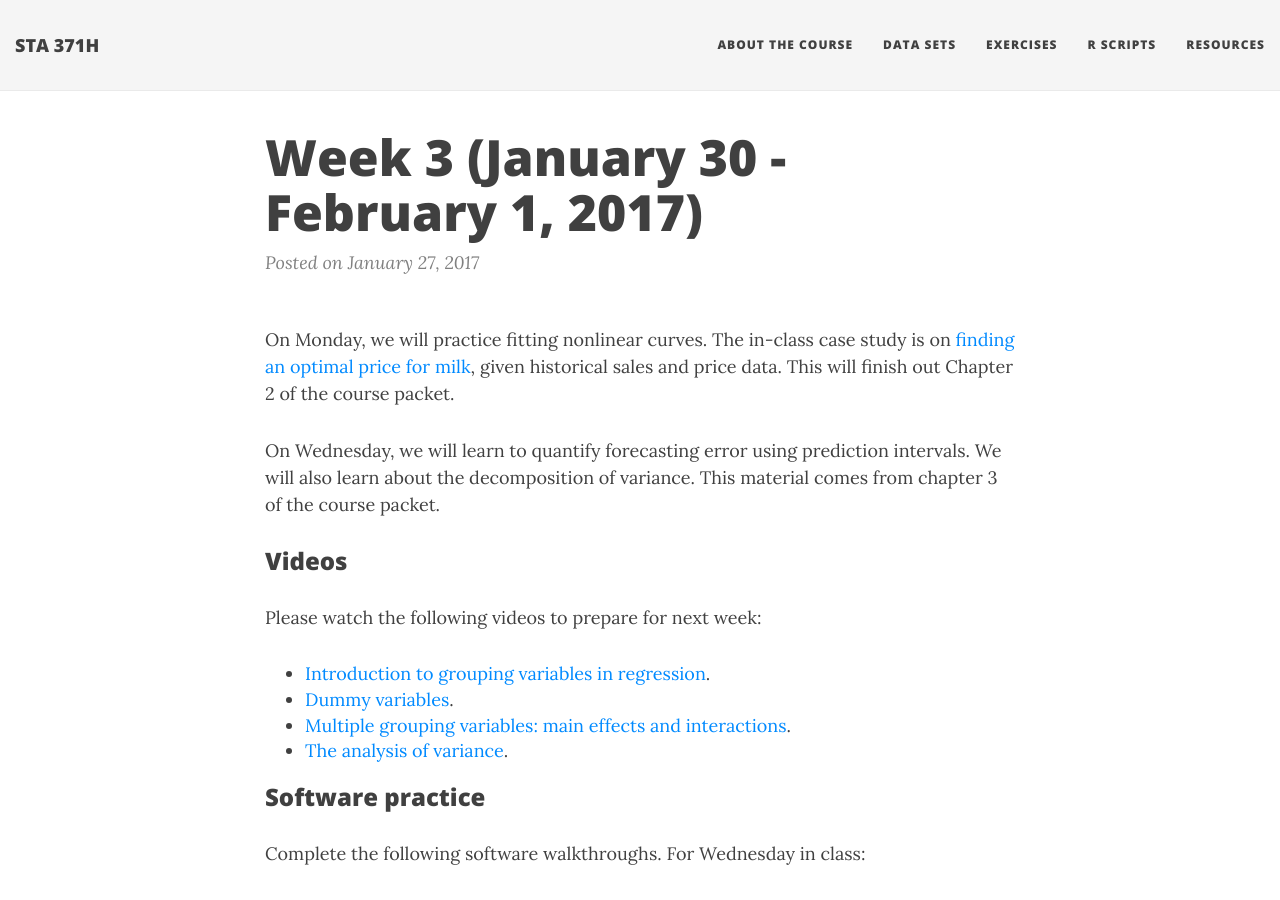
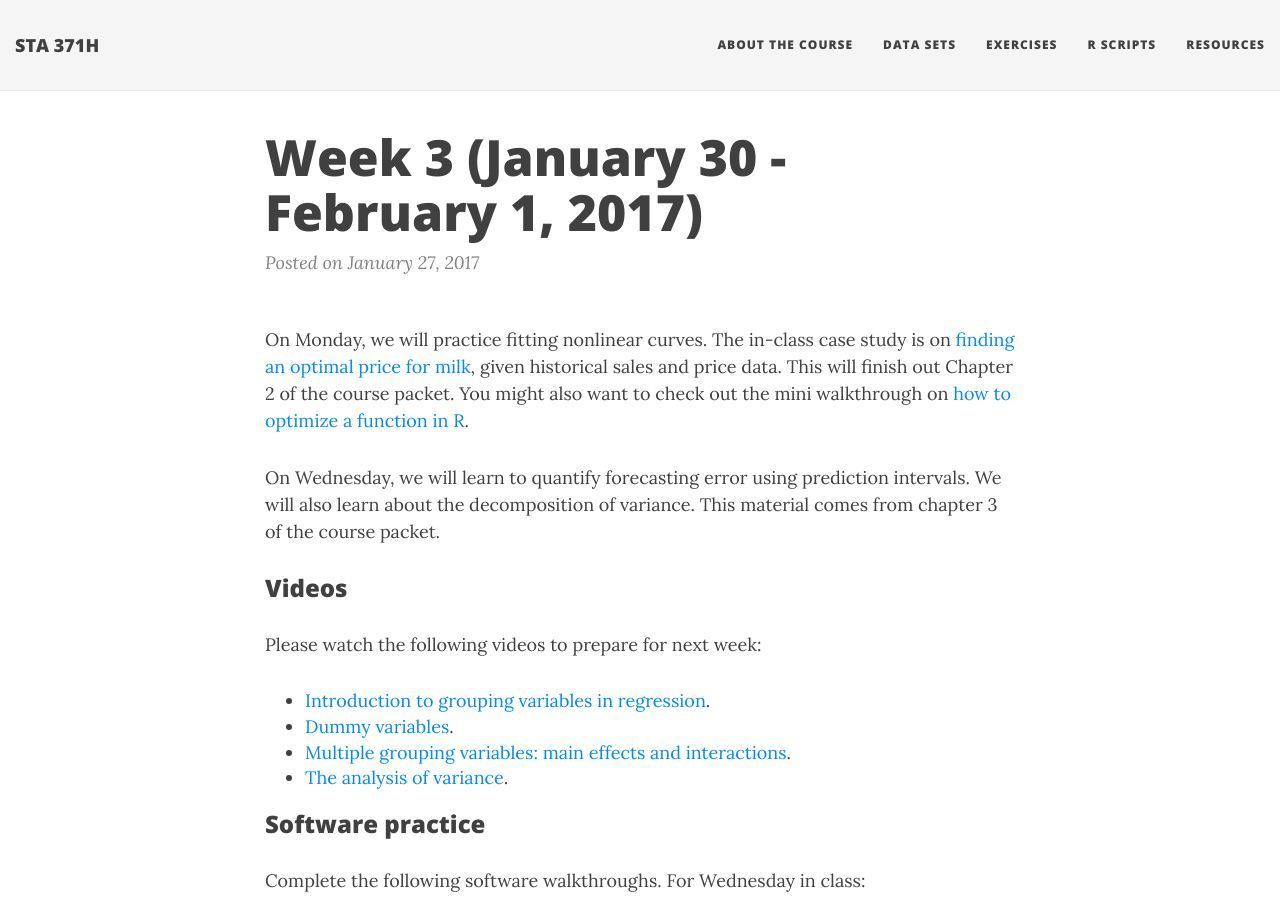
Before and after one commit to jgscott/STA371H_Spring2017, a Jekyll site: the page built from _posts/2017-01-27-week03.md, in a window 1280 px wide and 900 px high. Built offline with Jekyll 4.4.1, drawn with Linux system fonts in a browser that asks for light colours; nearby versions of some CDN libraries.

Commit message:
optimize

```diff
--- a/_posts/2017-01-27-week03.md
+++ b/_posts/2017-01-27-week03.md
@@ -3,7 +3,7 @@ layout: post
 title: Week 3 (January 30 - February 1, 2017)
 ---
 
-On Monday, we will practice fitting nonlinear curves.  The in-class case study is on [finding an optimal price for milk](https://github.com/jgscott/learnR/blob/master/cases/milk/milk.md), given historical sales and price data.  This will finish out Chapter 2 of the course packet.
+On Monday, we will practice fitting nonlinear curves.  The in-class case study is on [finding an optimal price for milk](https://github.com/jgscott/learnR/blob/master/cases/milk/milk.md), given historical sales and price data.  This will finish out Chapter 2 of the course packet.  You might also want to check out the mini walkthrough on [how to optimize a function in R](https://github.com/jgscott/learnR/blob/master/optimize/optimize.md).
 
 On Wednesday, we will learn to quantify forecasting error using prediction intervals.  We will also learn about the decomposition of variance.  This material comes from chapter 3 of the course packet.
 
```
